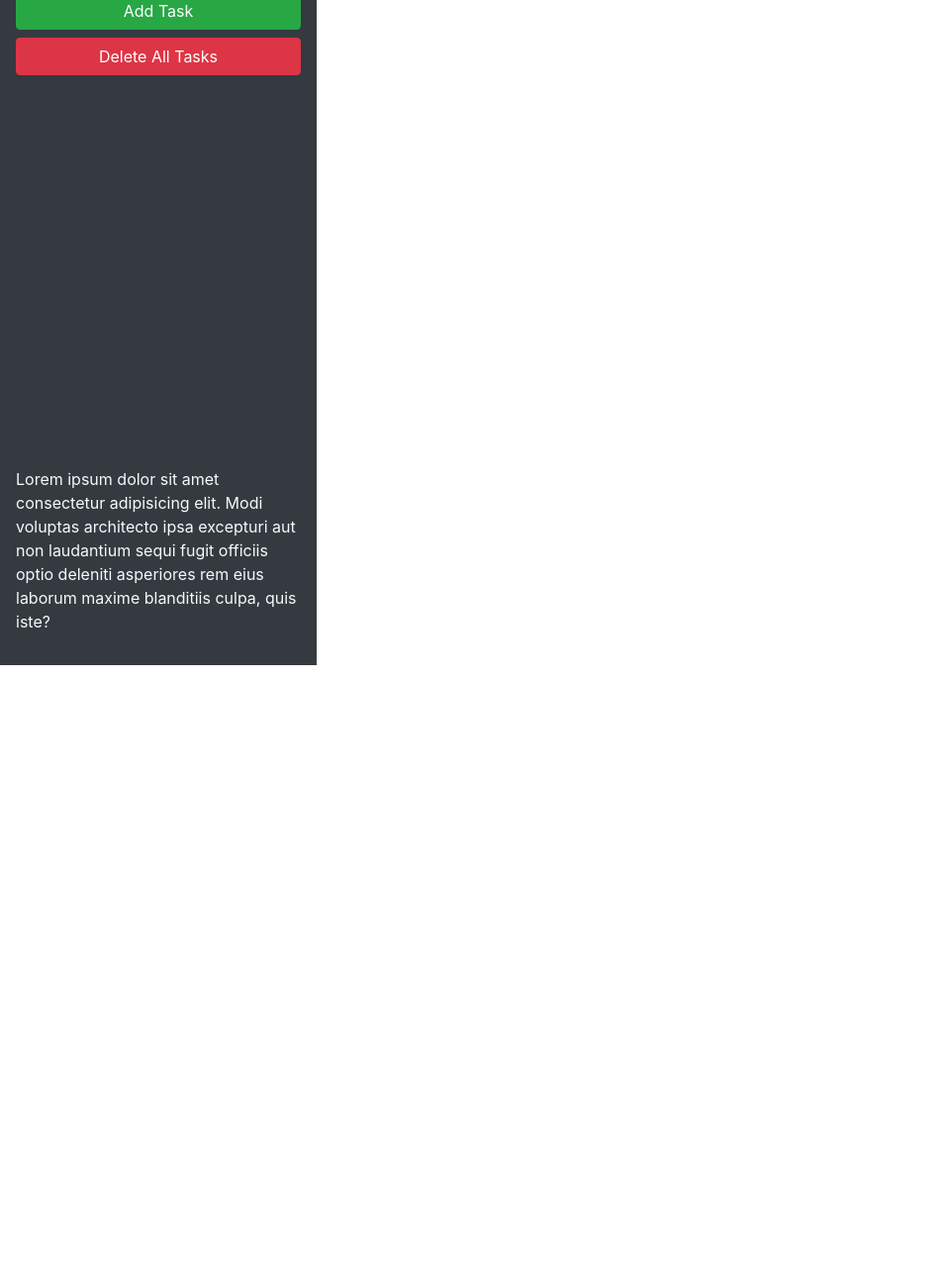
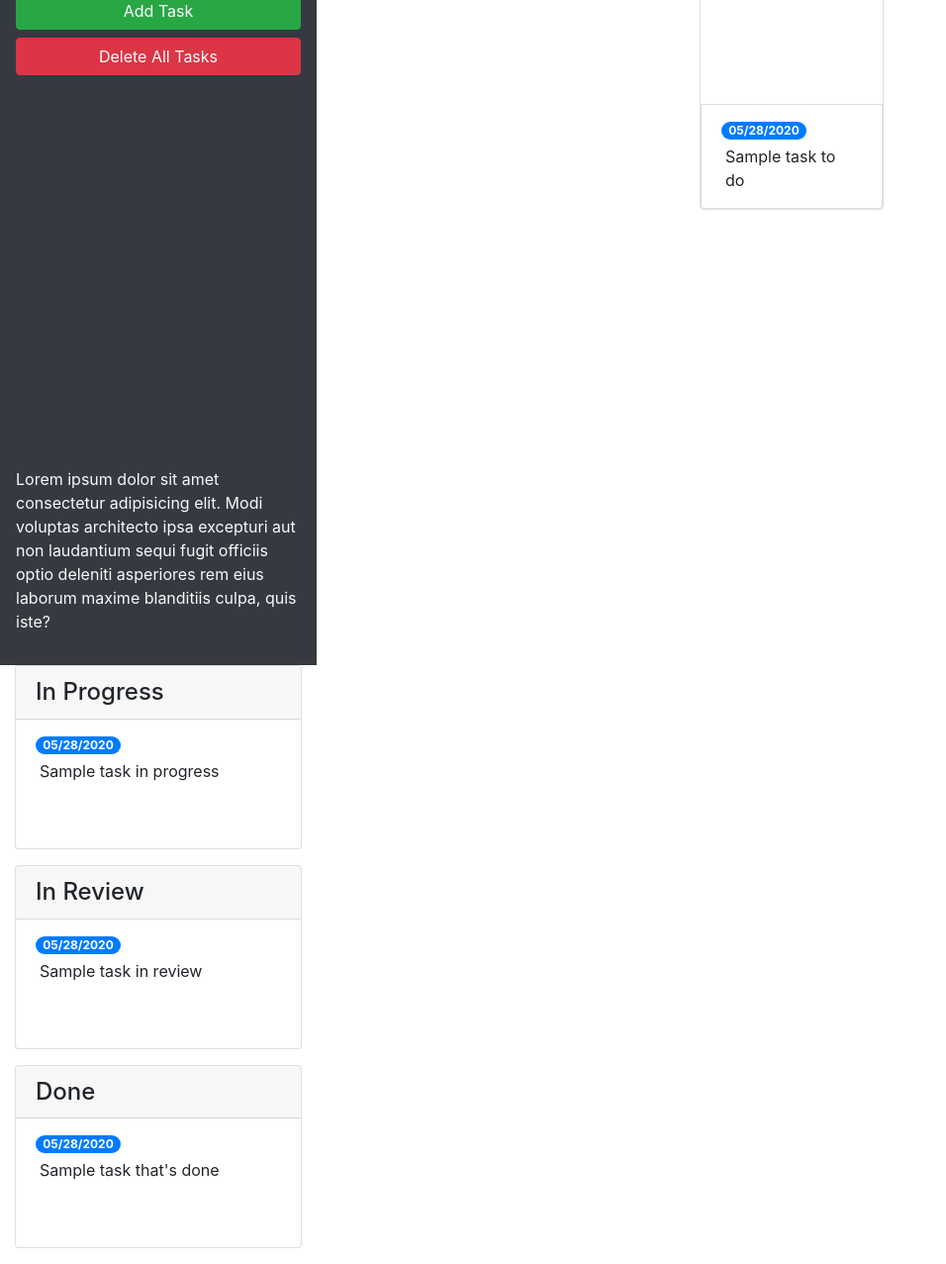
Before and after one commit to elease123/taskmaster-pro, a plain HTML site: page index.html in a window 1280 px wide. Shown: the part 128-1405 px from the top of the page at 99% size, without its empty margins (0-956 px from the left). Before the commit the page ends 800 px from the top, so only its background shows below. Drawn offline with nearby package versions, Linux system fonts and the light colour scheme.

Commit message:
added bootstrap components

```diff
--- a/index.html
+++ b/index.html
@@ -24,9 +24,72 @@
       </p>
     </header>
     <main class="col-12 col-lg-9">
-      <div class="m-5">
-        <h2>To Do</h2>
-        <ul id="list-toDo" class="list-group"> </ul>
+        <!--to do start-->
+      <div class="m-5 row justify-content-around">
+        <div class="col-12 col-md-6 col-xl-3 mb-3">
+      <div class="card">
+      <h4 class="card-header">
+        To Do
+      </h4>
+        <ul id="list-toDo" class="list-group list-group-flush"> </ul>
+          <li class="list-group-item">
+            <span class="badge badge-primary badge-pill">05/28/2020</span>
+            <p class="m-1">Sample task to do</p>
+          </li>
+        </ul>
+        </div>
+        </div>
+      </div>
+      </div>
+
+        <!--to do end-->
+        <!-- in progress start -->
+        <div class="col-12 col-md-6 col-xl-3 mb-3">
+          <div class="card">
+            <h4 class="card-header">
+          In Progress
+            </h4>
+          <ul id="list-inProgress" class="list-group list-group-flush">
+            <li class="list-group-item">
+              <span class="badge badge-primary badge-pill">05/28/2020</span>
+              <p class="m-1">Sample task in progress</p>
+            </li>
+          </ul>
+          </div>
+        </div>
+        <!-- in progress end -->
+        <!-- in review start -->
+  <div class="col-12 col-md-6 col-xl-3 mb-3">
+    <div class="card">
+      <h4 class="card-header">
+    In Review
+      </h4>
+    <ul id="list-inReview" class="list-group list-group-flush">
+      <li class="list-group-item">
+        <span class="badge badge-primary badge-pill">05/28/2020</span>
+        <p class="m-1">Sample task in review</p>
+      </li>
+    </ul>
+    </div>
+  </div>
+  <!-- in review end -->
+  <!-- done start -->
+  <div class="col-12 col-md-6 col-xl-3 mb-3">
+    <div class="card">
+      <h4 class="card-header">
+    Done
+      </h4>
+    <ul id="list-done" class="list-group list-group-flush">
+      <li class="list-group-item">
+        <span class="badge badge-primary badge-pill">05/28/2020</span>
+        <p class="m-1">Sample task that's done</p>
+      </li>
+    </ul>
+    </div>
+  </div>
+  <!-- done end -->
+  </div>
+      </div>
       </div>
     </main>
   </div>
@@ -46,11 +109,11 @@
           <form>
             <div class="form-group">
               <label for="modalTaskDescription">Task description</label>
-              <textarea id="modalTaskDescription" rows="3"></textarea>
+              <textarea id="modalTaskDescription" rows="3" class="form-control"></textarea>
             </div>
             <div class="form-group">
               <label for="modalDueDate">Due date</label>
-              <input type="text" id="modalDueDate" placeholder="mm/dd/yyyy" autocomplete="off" />
+              <input type="text" class="form-control" id="modalDueDate" placeholder="mm/dd/yyyy" autocomplete="off" />
             </div>
           </form>
         </div>
```
